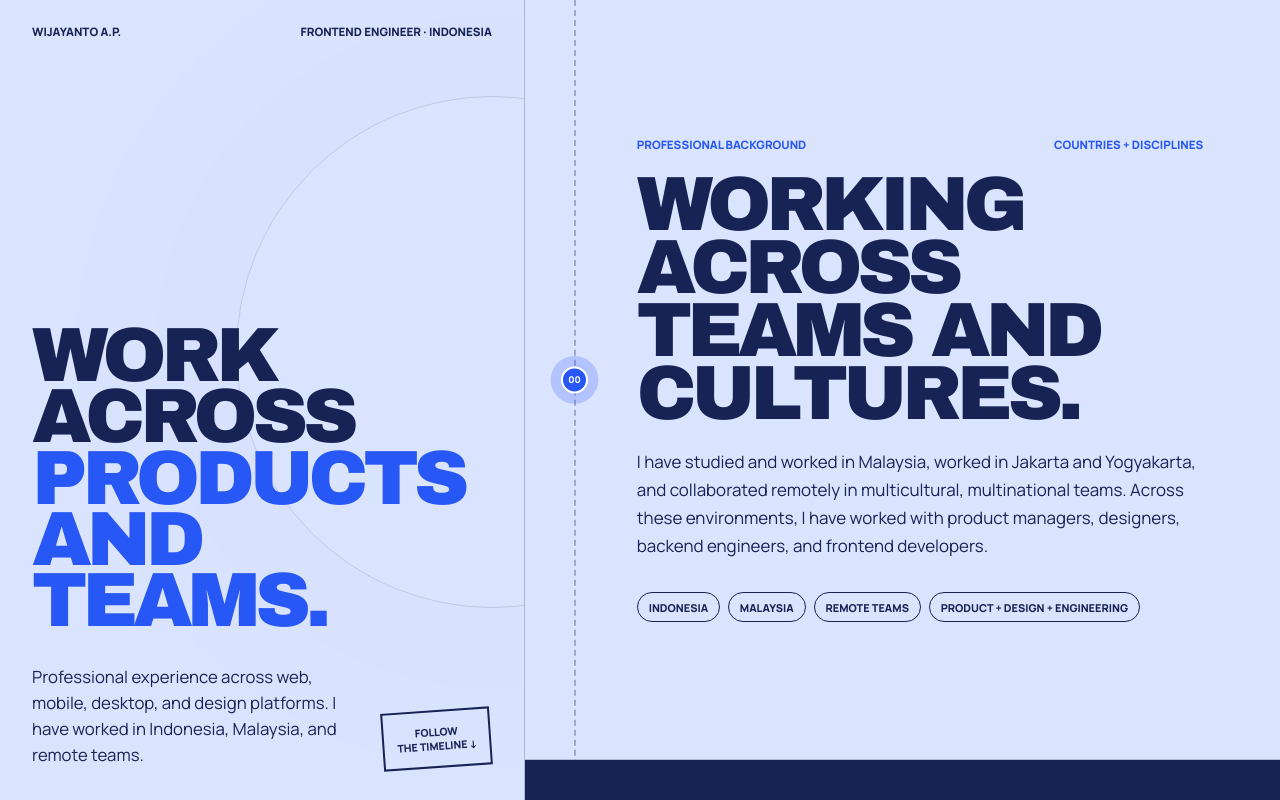
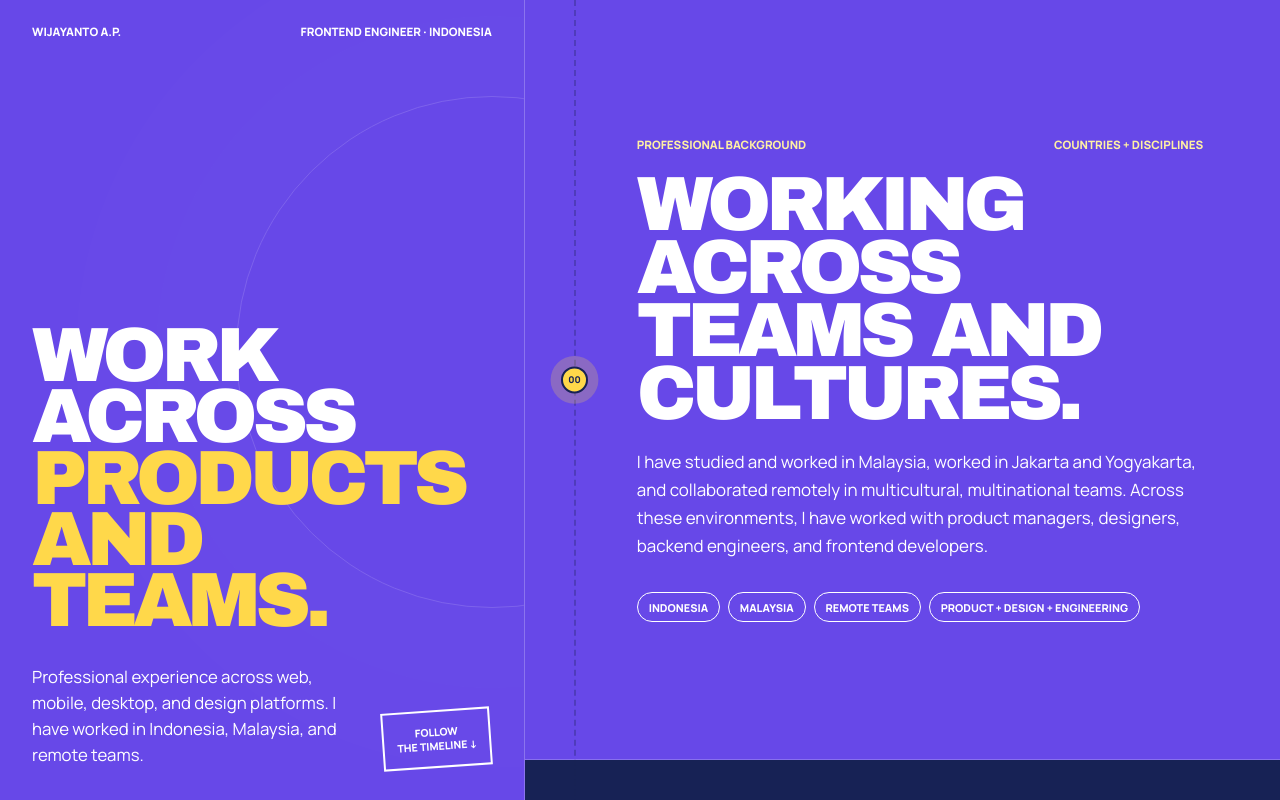
Before and after one commit to wijayantoap/wijayantoap.github.io, a website: page index.html in a window 1280 px wide. Shown: the top 800 px of the page. Drawn offline with Linux system fonts and the light colour scheme.

Commit message:
Strengthen opening chapter colors

```diff
--- a/index.html
+++ b/index.html
@@ -149,7 +149,7 @@
       body[data-active="kuala-lumpur"] .cover { --cover-accent: #fff; background: #e31b23; color: #fff; }
       body[data-active="remote-now"] .cover { --cover-accent: #06493d; background: #00ddb3; color: #073b33; }
       body[data-active="independent"] .cover { --cover-accent: #f1c56b; background: #111827; color: #fff; }
-      body[data-active="practice"] .cover { --cover-accent: #2757f5; background: #dbe4ff; color: #172255; }
+      body[data-active="practice"] .cover { --cover-accent: #ffd84a; background: #6748e8; color: #fff; }
       body[data-active="next"] .cover { --cover-accent: #e31b23; background: #f6f2e9; color: #172255; }
 
       .route {
@@ -409,9 +409,14 @@
       }
 
       .collab {
-        --brand: #2757f5;
-        --meta: #2757f5;
-        background: #dbe4ff;
+        --brand: #ffd84a;
+        --meta: #fff0a3;
+        background: #6748e8;
+        color: #fff;
+      }
+
+      .collab.waypoint::before {
+        color: #172255;
       }
 
       .contact-stop {
```
